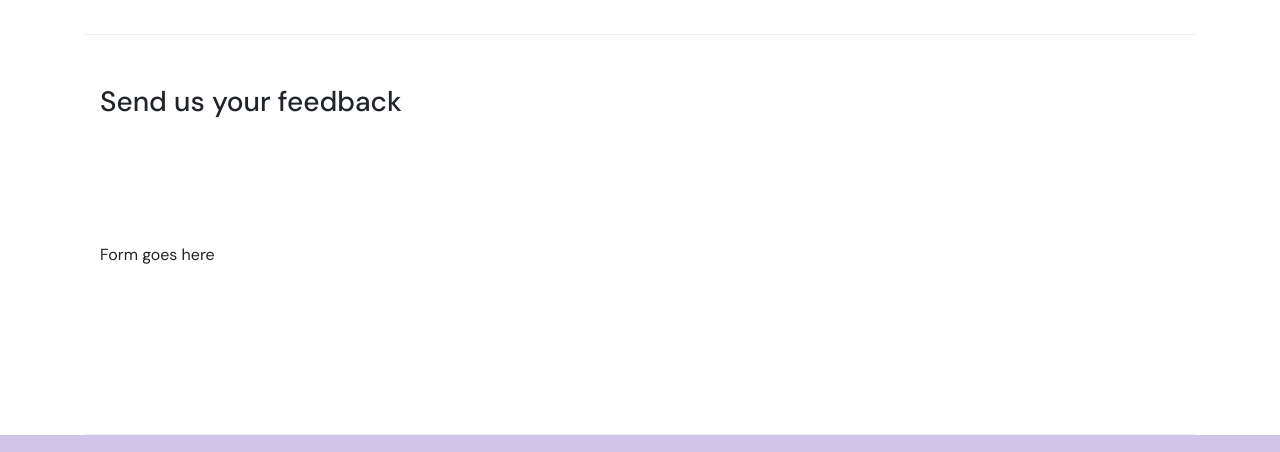
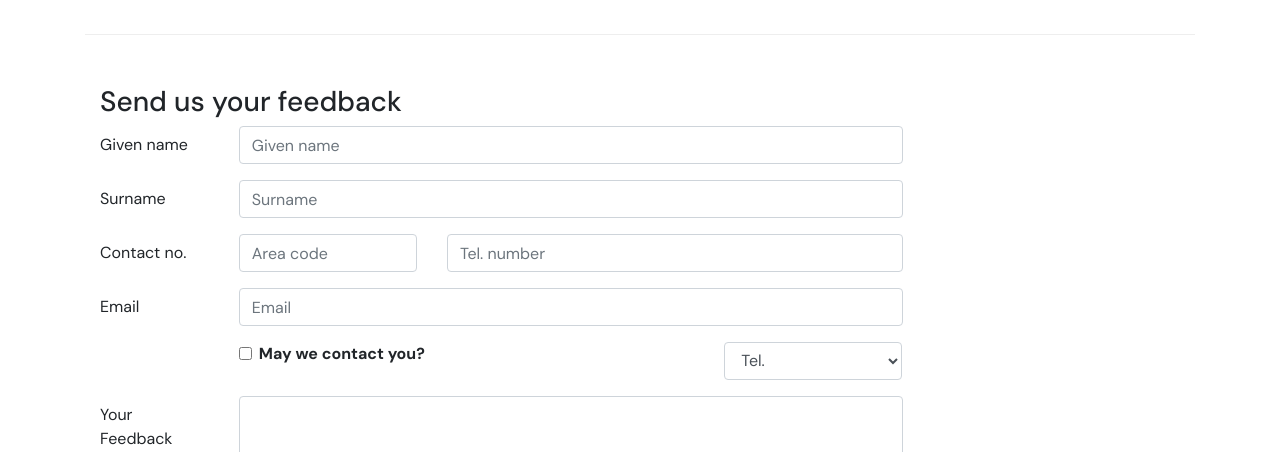
Before and after one commit to Proximanova-Metropolis/Bootstrap4Course, a website: page contactus.html in a window 1280 px wide. Shown: the part 830-1282 px from the top of the page. Drawn offline with Linux system fonts and the light colour scheme.

Commit message:
added form and buttons in contact form

```diff
--- a/contactus.html
+++ b/contactus.html
@@ -93,9 +93,64 @@
               <h3>Send us your feedback</h3>
            </div>
             <div class="col-12 col-md-9">
-                Form goes here
+                <form>
+                    <div class="form-group row">
+                        <label for="givenname" class="col-md-2 col-form-label">Given name</label>
+                        <div class="col-md-10">
+                            <input type="text" class="form-control" id="givenname" name="givenname" placeholder="Given name">
+                        </div>
+                    </div>
+                    <div class="form-group row">
+                        <label for="surname" class="col-md-2 col-form-label">Surname</label>
+                        <div class="col-md-10">
+                            <input type="text" class="form-control" id="surname" name="surname" placeholder="Surname">
+                        </div>
+                    </div>
+                    <div class="form-group row">
+                        <label for="telnum" class="col-12 col-md-2 col-form-label">Contact no.</label>
+                        <div class="col-5 col-md-3">
+                            <input type="tel" class="form-control" id="areacode" name="areacode" placeholder="Area code">
+                        </div>
+                        <div class="col-7 col-md-7">
+                            <input type="tel" class="form-control" id="telnum" name="telnum" placeholder="Tel. number">
+                        </div>
+                    </div>
+                    <div class="form-group row">
+                        <label for="emailid" class="col-md-2 col-form-label">Email</label>
+                        <div class="col-md-10">
+                            <input type="email" class="form-control" id="emailid" name="emailid" placeholder="Email">
+                        </div>
+                    </div>
+                    <div class="form-group row">
+                        <div class="col-md-6 offset-md-2">
+                            <div class="form-check">
+                                <input type="checkbox" class="form-check-input" name="approve" id="approve" value="">
+                                <label class="form-check-label" for="approve">
+                                    <strong>May we contact you?</strong>
+                                </label>
+                            </div>
+                        </div>
+                        <div class="col-md-3 offset-md-1">
+                            <select class="form-control">
+                                <option>Tel.</option>
+                                <option>Email</option>
+                            </select>
+                        </div>
+                    </div>
+                    <div class="form-group row">
+                        <label for="feedback" class="col-md-2 col-form-label">Your Feedback</label>
+                        <div class="col-md-10">
+                            <textarea class="form-control" id="feedback" name="feedback" rows="12"></textarea>
+                        </div>
+                    </div>
+                    <div class="form-group row">
+                        <div class="offset-md-2 col-md-10">
+                            <button type="submit" class="btn btn-primary">Send Feedback</button>
+                        </div>
+                    </div>
+                </form>
             </div>
-             <div class="col-12 col-md">
+            <div class="col-12 col-md">
             </div>
        </div>
 
```
